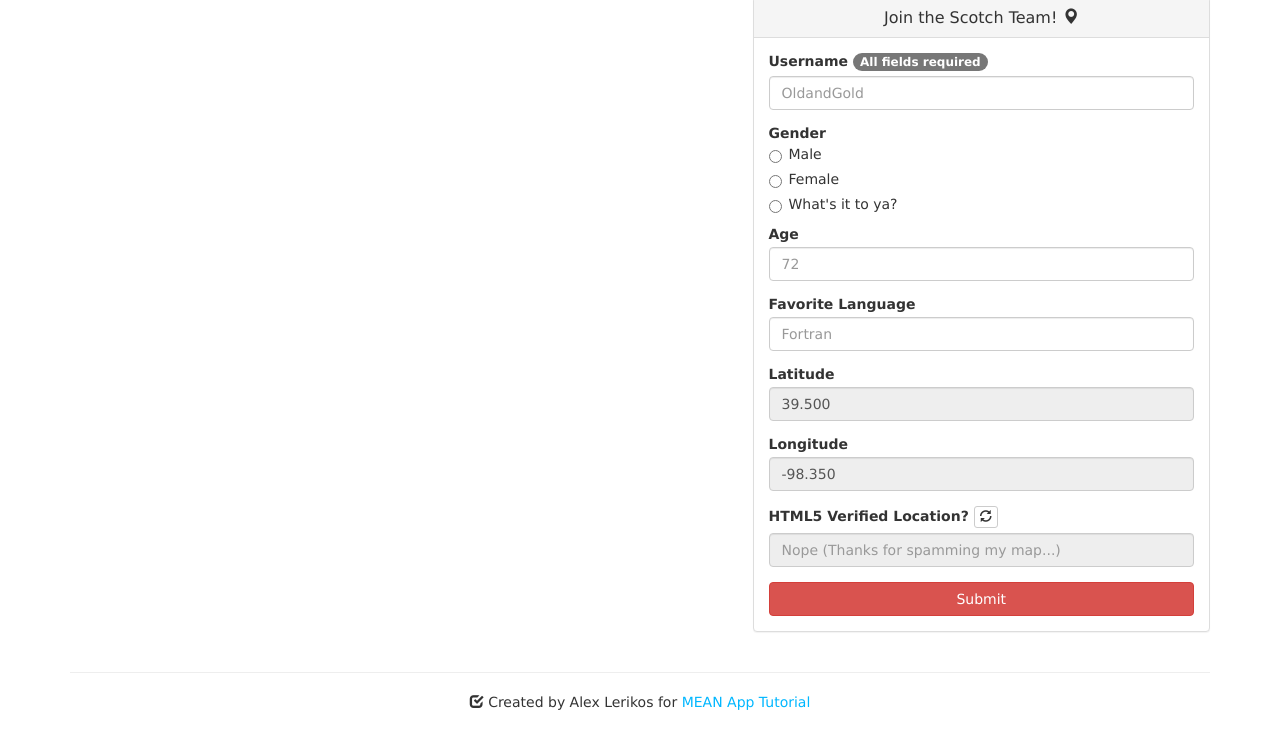
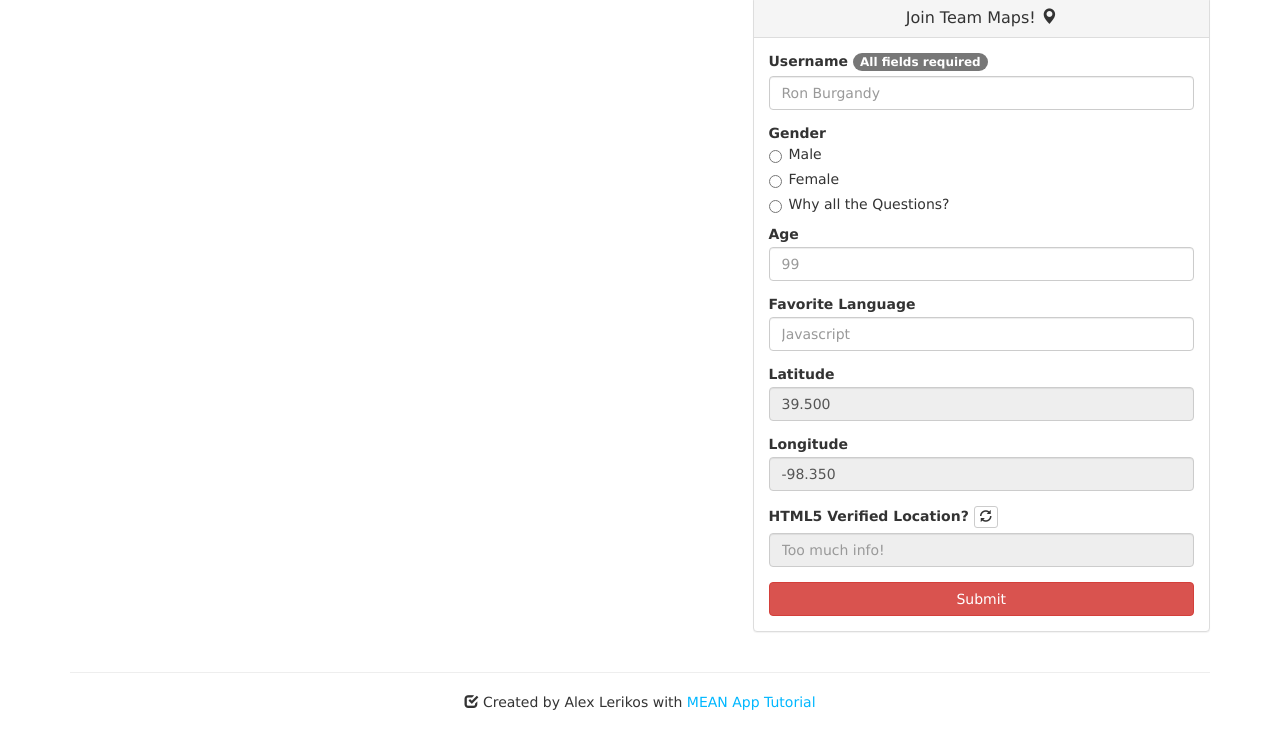
Before and after one commit to alexlerikos/GoogleMapsapp, a website: page public/index.html in a window 1280 px wide. Shown: the part 109-858 px from the top of the page. Drawn offline with nearby package versions, Linux system fonts and the light colour scheme; some packages are replaced by stand-ins of ours; no server answers.

Commit message:
Fixed index.html

```diff
--- a/public/index.html
+++ b/public/index.html
@@ -3,7 +3,7 @@
 <html class="no-js" ng-app="GoogleMapsApp">
 <head>
     <meta charset="utf-8">
-    <title>Scotch MEAN Map</title>
+    <title>GoogleMapsApp</title>
     <meta name="description" content="An example demonstrating Google Map integration with MEAN Apps">
     <meta name="viewport" content="width=device-width, initial-scale=1">
     <!-- CSS -->
@@ -45,7 +45,7 @@
             <div class="panel panel-default">
                 <!-- Panel Title -->
                 <div class="panel-heading">
-                    <h2 class="panel-title text-center">Join the Scotch Team! <span class="glyphicon glyphicon-map-marker"></span></h2>
+                    <h2 class="panel-title text-center">Join Team Maps! <span class="glyphicon glyphicon-map-marker"></span></h2>
                 </div>
                 <!-- Panel Body -->
                 <div class="panel-body">
@@ -54,7 +54,7 @@
                         <!-- Text Boxes and Other User Inputs. Note ng-model binds the values to Angular $scope -->
                         <div class="form-group">
                             <label for="username">Username <span class="badge">All fields required</span></label>
-                            <input type="text" class="form-control" id="username" placeholder="OldandGold" ng-model="formData.username" required>
+                            <input type="text" class="form-control" id="username" placeholder="Ron Burgandy" ng-model="formData.username" required>
                         </div>
                         <label class="radio control-label">Gender</label>
                         <div class="radio">
@@ -71,17 +71,17 @@
                         </div>
                         <div class="radio">
                             <label>
-                                <input type="radio" name="optionsRadios" id="radioother" value="What's it to ya?" ng-model="formData.gender">
-                                What's it to ya?
+                                <input type="radio" name="optionsRadios" id="radioother" value="Why all the questions?" ng-model="formData.gender">
+                                Why all the Questions?
                             </label>
                         </div>
                         <div class="form-group">
                             <label for="age">Age</label>
-                            <input type="number" class="form-control" id="age" placeholder="72" ng-model="formData.age" required>
+                            <input type="number" class="form-control" id="age" placeholder="99" ng-model="formData.age" required>
                         </div>
                         <div class="form-group">
                             <label for="language">Favorite Language</label>
-                            <input type="text" class="form-control" id="language" placeholder="Fortran" ng-model="formData.favlang" required>
+                            <input type="text" class="form-control" id="language" placeholder="Javascript" ng-model="formData.favlang" required>
                         </div>
                         <div class="form-group">
                             <label for="latitude">Latitude</label>
@@ -93,7 +93,7 @@
                         </div>
                         <div class="form-group">
                             <label for="verified">HTML5 Verified Location? <span><button class="btn btn-default btn-xs"><span class="glyphicon glyphicon-refresh"></span></button></span></label>
-                            <input type="text" class="form-control" id="verified" placeholder= "Nope (Thanks for spamming my map...)" ng-model="formData.htmlverified" readonly>
+                            <input type="text" class="form-control" id="verified" placeholder= "Too much info!" ng-model="formData.htmlverified" readonly>
                         </div>
                         <!-- Submit button. Note that its tied to createUser() function from addCtrl. Also note ng-disabled logic which prevents early submits.  -->
                         <button type="submit" class="btn btn-danger btn-block" ng-click="createUser()"ng-disabled="addForm.$invalid">Submit</button>
@@ -105,7 +105,7 @@
     <hr/>
     <!-- Footer -->
     <div class="footer">
-        <p class="text-center"><span class="glyphicon glyphicon-check"></span> Created by Alex Lerikos for <a href="hhttps://scotch.io/tutorials/making-mean-apps-with-google-maps-part-i">MEAN App Tutorial</a>
+        <p class="text-center"><span class="glyphicon glyphicon-check"></span> Created by Alex Lerikos with <a href="hhttps://scotch.io/tutorials/making-mean-apps-with-google-maps-part-i">MEAN App Tutorial</a>
         </p>
     </div>
 </div>
```
